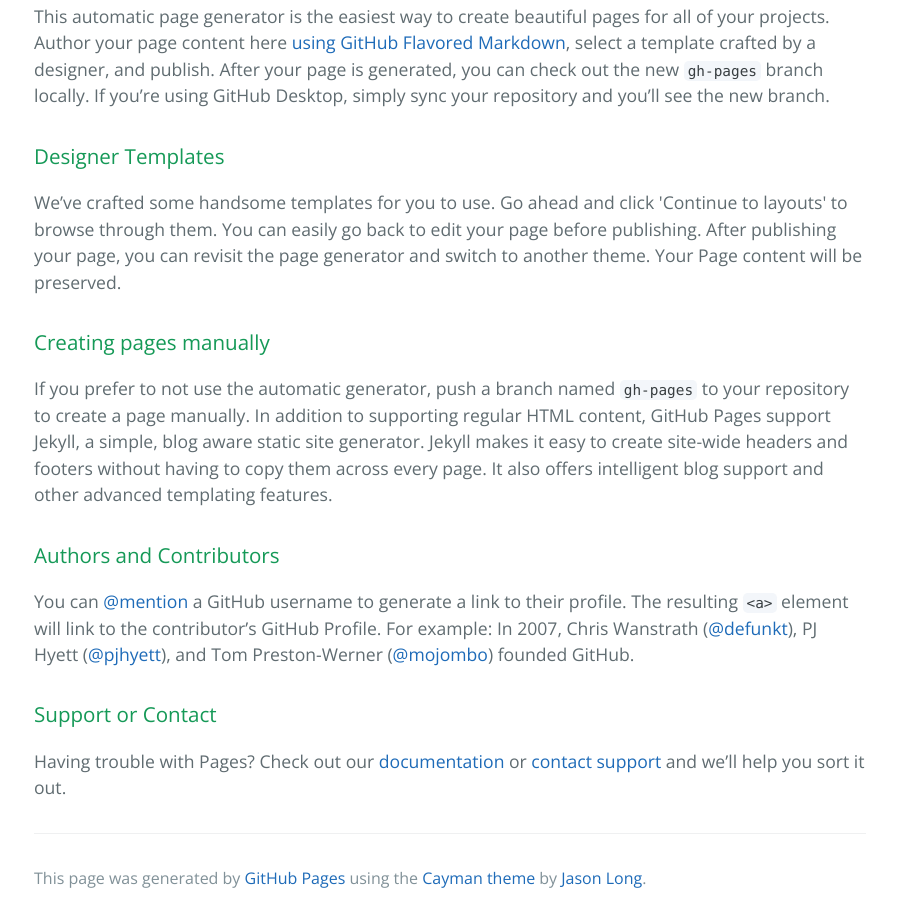
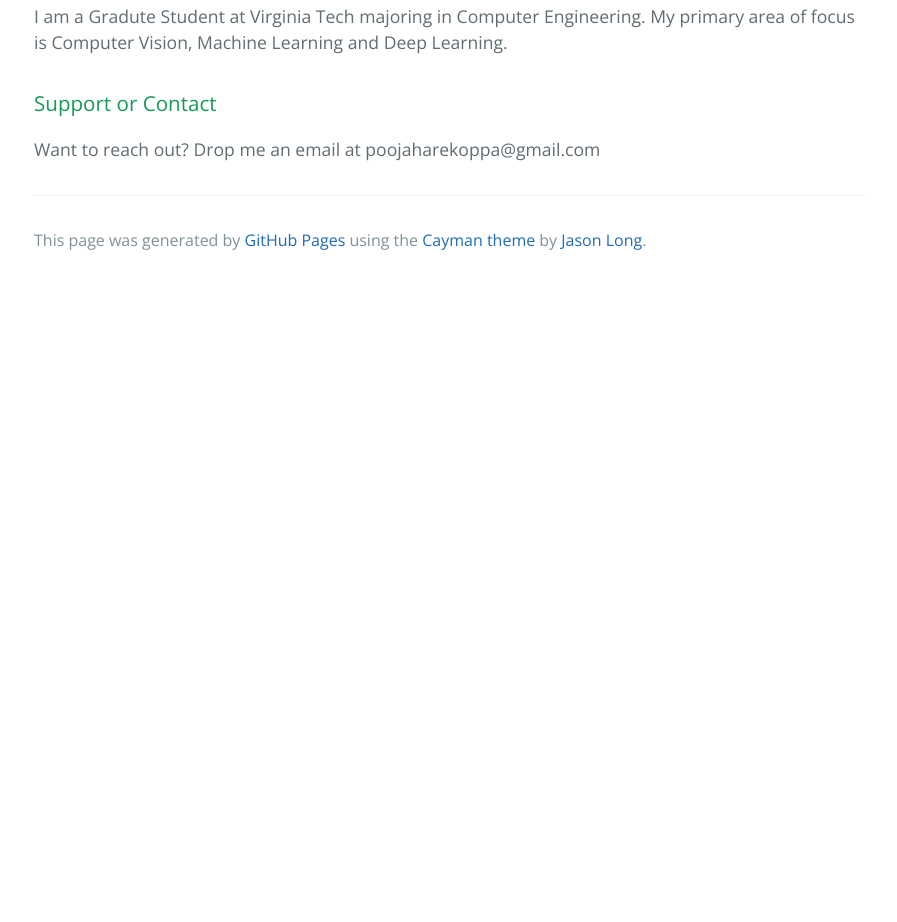
Before and after one commit to harekoppa/harekoppa.github.io, a plain HTML site: page index.html in a window 1280 px wide. Shown: the part 394-1316 px from the top of the page, without its empty margins (190-1087 px from the left). After the commit the page ends 800 px from the top, so only its background shows below. Drawn offline with nearby package versions, Linux system fonts and the light colour scheme.

Commit message:
Modifed the content

```diff
--- a/index.html
+++ b/index.html
@@ -19,27 +19,12 @@
       <h3>
 <a id="welcome-to-github-pages" class="anchor" href="#welcome-to-github-pages" aria-hidden="true"><span aria-hidden="true" class="octicon octicon-link"></span></a>Welcome to GitHub Pages.</h3>
 
-<p>This automatic page generator is the easiest way to create beautiful pages for all of your projects. Author your page content here <a href="https://guides.github.com/features/mastering-markdown/">using GitHub Flavored Markdown</a>, select a template crafted by a designer, and publish. After your page is generated, you can check out the new <code>gh-pages</code> branch locally. If you’re using GitHub Desktop, simply sync your repository and you’ll see the new branch.</p>
+<p>I am a Gradute Student at Virginia Tech majoring in Computer Engineering. My primary area of focus is Computer Vision, Machine Learning and Deep Learning. </p>
 
 <h3>
-<a id="designer-templates" class="anchor" href="#designer-templates" aria-hidden="true"><span aria-hidden="true" class="octicon octicon-link"></span></a>Designer Templates</h3>
+<a id="contact" class="anchor" href="#support-or-contact" aria-hidden="true"><span aria-hidden="true" class="octicon octicon-link"></span></a>Support or Contact</h3>
 
-<p>We’ve crafted some handsome templates for you to use. Go ahead and click 'Continue to layouts' to browse through them. You can easily go back to edit your page before publishing. After publishing your page, you can revisit the page generator and switch to another theme. Your Page content will be preserved.</p>
-
-<h3>
-<a id="creating-pages-manually" class="anchor" href="#creating-pages-manually" aria-hidden="true"><span aria-hidden="true" class="octicon octicon-link"></span></a>Creating pages manually</h3>
-
-<p>If you prefer to not use the automatic generator, push a branch named <code>gh-pages</code> to your repository to create a page manually. In addition to supporting regular HTML content, GitHub Pages support Jekyll, a simple, blog aware static site generator. Jekyll makes it easy to create site-wide headers and footers without having to copy them across every page. It also offers intelligent blog support and other advanced templating features.</p>
-
-<h3>
-<a id="authors-and-contributors" class="anchor" href="#authors-and-contributors" aria-hidden="true"><span aria-hidden="true" class="octicon octicon-link"></span></a>Authors and Contributors</h3>
-
-<p>You can <a href="https://help.github.com/articles/basic-writing-and-formatting-syntax/#mentioning-users-and-teams" class="user-mention">@mention</a> a GitHub username to generate a link to their profile. The resulting <code>&lt;a&gt;</code> element will link to the contributor’s GitHub Profile. For example: In 2007, Chris Wanstrath (<a href="https://github.com/defunkt" class="user-mention">@defunkt</a>), PJ Hyett (<a href="https://github.com/pjhyett" class="user-mention">@pjhyett</a>), and Tom Preston-Werner (<a href="https://github.com/mojombo" class="user-mention">@mojombo</a>) founded GitHub.</p>
-
-<h3>
-<a id="support-or-contact" class="anchor" href="#support-or-contact" aria-hidden="true"><span aria-hidden="true" class="octicon octicon-link"></span></a>Support or Contact</h3>
-
-<p>Having trouble with Pages? Check out our <a href="https://help.github.com/pages">documentation</a> or <a href="https://github.com/contact">contact support</a> and we’ll help you sort it out.</p>
+<p>Want to reach out? Drop me an email at poojaharekoppa@gmail.com</p>
 
       <footer class="site-footer">
 
```
